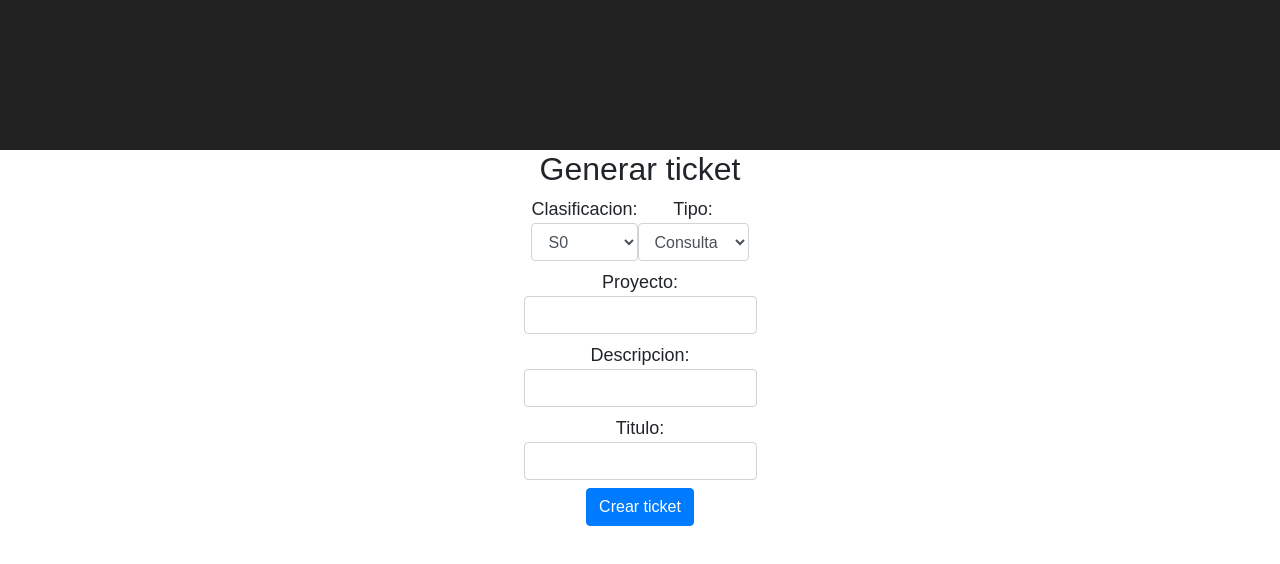
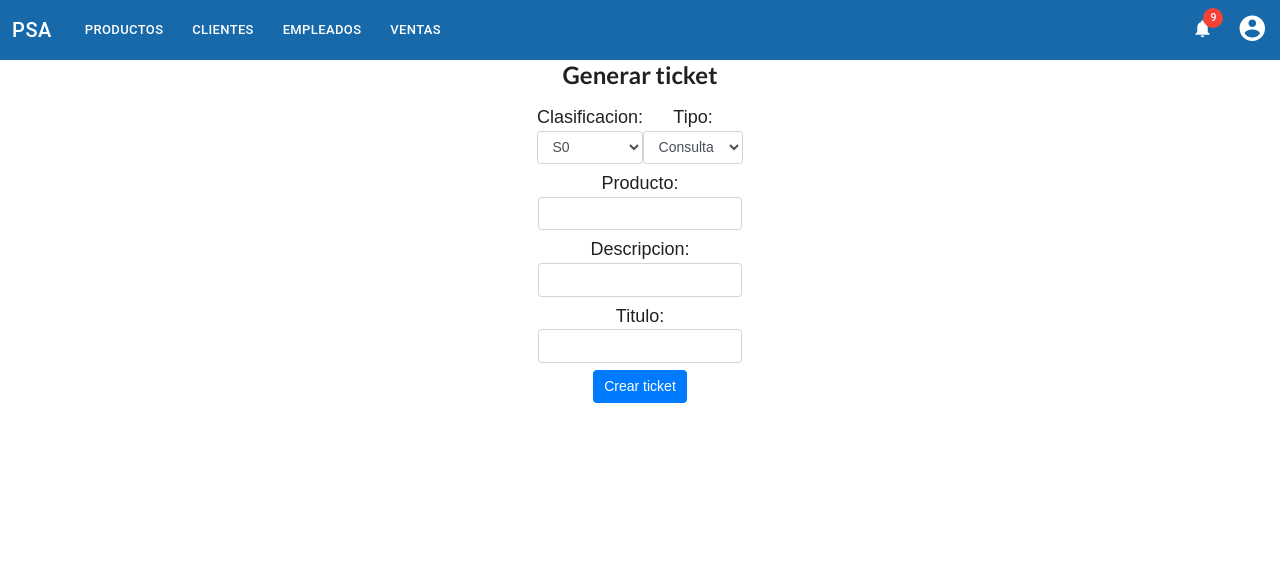
Before and after one commit to bbarchu/aninfo, a React (Create React App) app: page / in a window 1280 px wide. Shown: the top 564 px of the page. Built offline with nearby package versions, Linux system fonts and the light colour scheme.

Commit message:
se agrego el nav de la tribu

```diff
--- a/package.json
+++ b/package.json
@@ -9,6 +9,7 @@
     "geckodriver": "^1.19.1",
     "react": "^16.12.0",
     "react-dom": "^16.12.0",
+    "react-router-dom": "^5.1.2",
     "react-scripts": "3.2.0",
     "selenium-webdriver": "^4.0.0-alpha.5",
     "webpack": "^4.41.0"
--- a/src/App.js
+++ b/src/App.js
@@ -1,18 +1,18 @@
 import React, { Component } from 'react';
 import './App.css';
 import Soporte from './components/Soporte';
+import NavigationBar from './components/Navigation';
 
 
 class App extends Component {
   render() {
     return (
       <div className="App">
-        <div className="App-header">
 
+        <p className="App-intro">
+        <NavigationBar/>
+        <Soporte/>
 
-        </div>
-        <p className="App-intro">
-        <Soporte/>
         </p>
 
 
--- /dev/null
+++ b/src/components/Navigation.js
@@ -0,0 +1,65 @@
+import React, {Component} from "react";
+import {Button, IconButton} from '@material-ui/core/';
+import 'semantic-ui-css/semantic.min.css'
+import AccountCircleIcon from '@material-ui/icons/AccountCircle';
+import NotificationsIcon from '@material-ui/icons/Notifications';
+import Badge from '@material-ui/core/Badge';
+//import { Link } from 'react-router-dom';
+
+
+export default class NavigationBar extends Component {
+    render() {
+        return <div id="appbar" style={{position:"static",width: "100%", height: "60px", float: "left", clear: "both", background: "#1769aa", color: "white"}}>
+
+            <Button id="home"
+                    //component={Link}
+                    to="/"
+                    color='inherit'
+                    className="menu-item"
+                    style={{fontSize:"20px",float: "left", marginRight: "1%", height:"100%"}}>
+                PSA
+            </Button>
+            <Button id="products"
+                    //component={Link}
+                    to="/products-s2"
+                    color='inherit'
+                    className="products"
+                    style={{fontSize:"13px",float: "left",marginRight: "1%", height:"100%"}}>
+                Productos
+            </Button>
+            <Button id="clients"
+                    //component={Link}
+                    to="/clients-s2"
+                    color='inherit'
+                    className="clients"
+                    style={{fontSize:"13px",float: "left",marginRight: "1%", height:"100%"}}>
+                Clientes
+            </Button>
+            <Button id="employee"
+                    //component={Link}
+                    to="/employees-s2"
+                    color='inherit'
+                    className="employee"
+                    style={{fontSize:"13px",float: "left",marginRight: "1%", height:"100%"}}>
+                Empleados
+            </Button>
+            <Button id="sales"
+                    //component={Link}
+                    to="/sales-s2"
+                    color='inherit'
+                    className="sales"
+                    style={{fontSize:"13px",float: "left",marginRight: "1%", height:"100%"}}>
+                Ventas
+            </Button>
+            <IconButton to="/HomerPage" style={{textAlign:'center', color: "inherit", float: "right",marginTop:".1%"}}>
+                <AccountCircleIcon fontSize={"large"}/>
+            </IconButton>
+            <IconButton style={{textAlign:'center', color: "inherit", float: "right",marginTop:".5%"}}>
+                <Badge badgeContent={9}
+                       color="error">
+                    <NotificationsIcon style={{margin:0}}/>
+                </Badge>
+            </IconButton>
+        </div>
+    }
+}
--- a/src/components/Soporte.js
+++ b/src/components/Soporte.js
@@ -17,9 +17,6 @@ class Soporte extends Component {
     //return <h1>Se agrego el ticket</h1>;
 
     this.setState({...this.state,  mostrarMensaje: true});
-
-    console.log("llamando");
-    console.log(this.state.mostrarMensaje)
   }
 
   render() {
@@ -52,8 +49,8 @@ class Soporte extends Component {
             </label><br></br>
             <label>
             <div className="field">
-                Proyecto:
-                <input type="text" name="proyecto"  className="form-control"/>
+                Producto:
+                <input type="text" name="producto"  className="form-control"/>
             </div>
             </label><br></br>
             <label>
@@ -72,10 +69,12 @@ class Soporte extends Component {
         </form>
 
         {this.state.mostrarMensaje  &&
+        <div className="cointainer-fluid">
+          <h4 className="card-title">
+            Se creo el ticket exitosamente
+          </h4>
 
-        <h4>
-          Se creo el ticket exitosamente
-        </h4>
+        </div>
         }
       </div>
 
```
